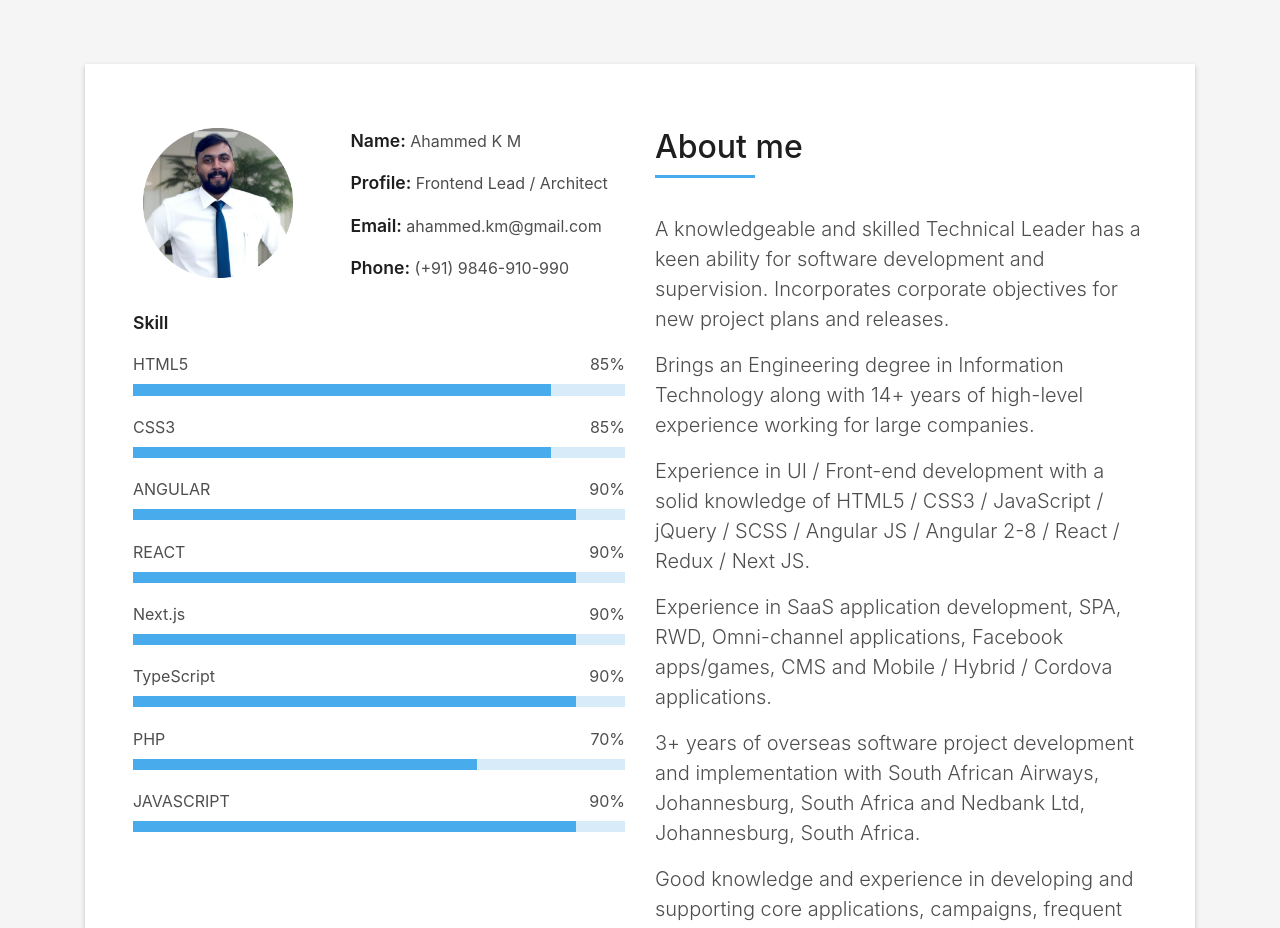
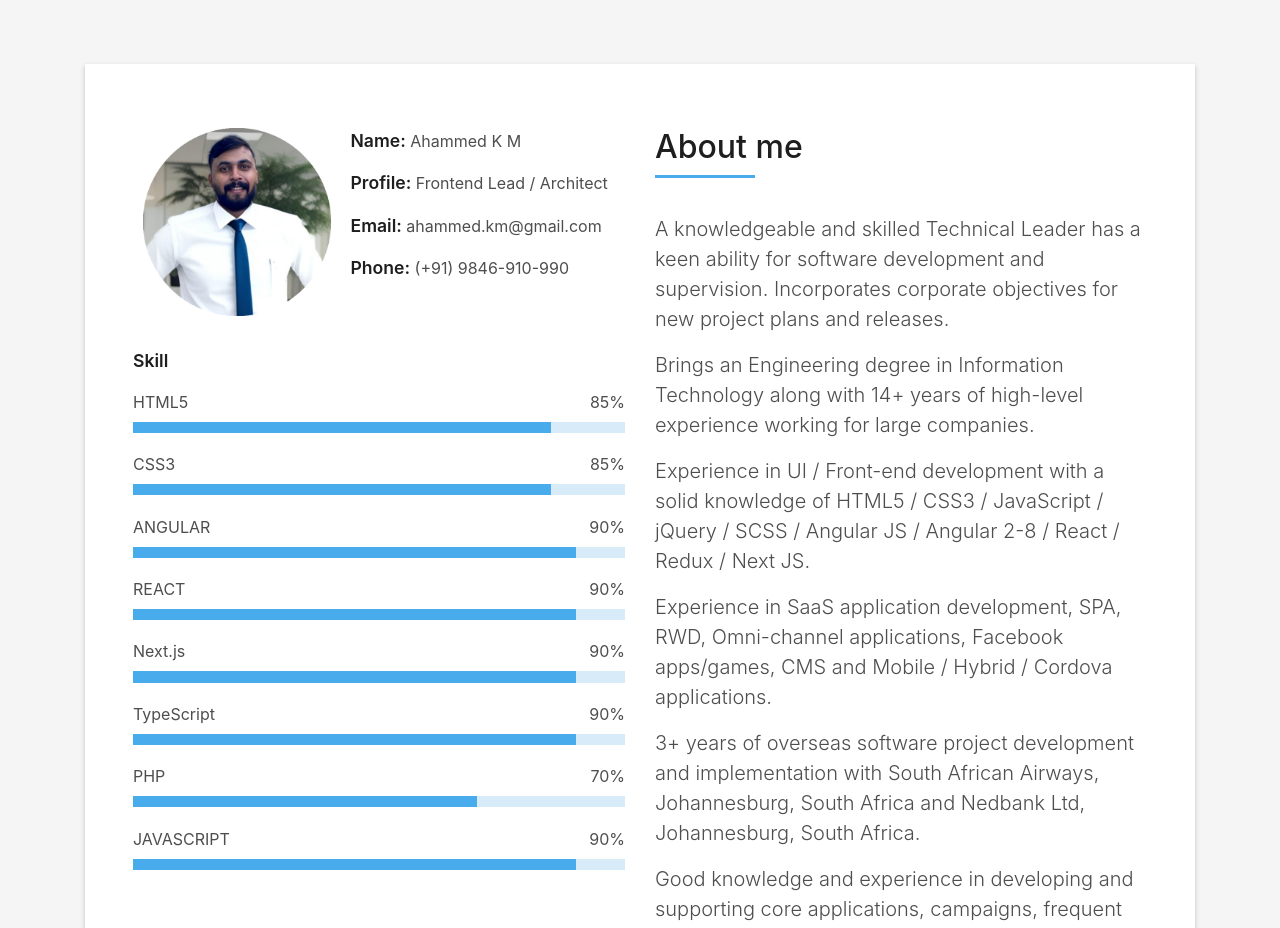
Before and after one commit to ahammedkm/ahammedkm_portfolio, a plain HTML site: page index.html in a window 1280 px wide. Shown: the part 800-1728 px from the top of the page. Drawn offline with Linux system fonts and the light colour scheme; files whose address does not match are found by name.

Commit message:
Update index.html

```diff
--- a/index.html
+++ b/index.html
@@ -116,7 +116,7 @@
                 <div class="row">
                   <div class="col-sm-6 col-md-5">
                     <div class="about-img">
-                      <img src="img/profile-pic.png" class="img-fluid rounded b-shadow-a" alt="" width="150">
+                      <img src="img/profile-pic.png" class="img-fluid rounded b-shadow-a" alt="">
                     </div>
                   </div>
                   <div class="col-sm-6 col-md-7">
```
